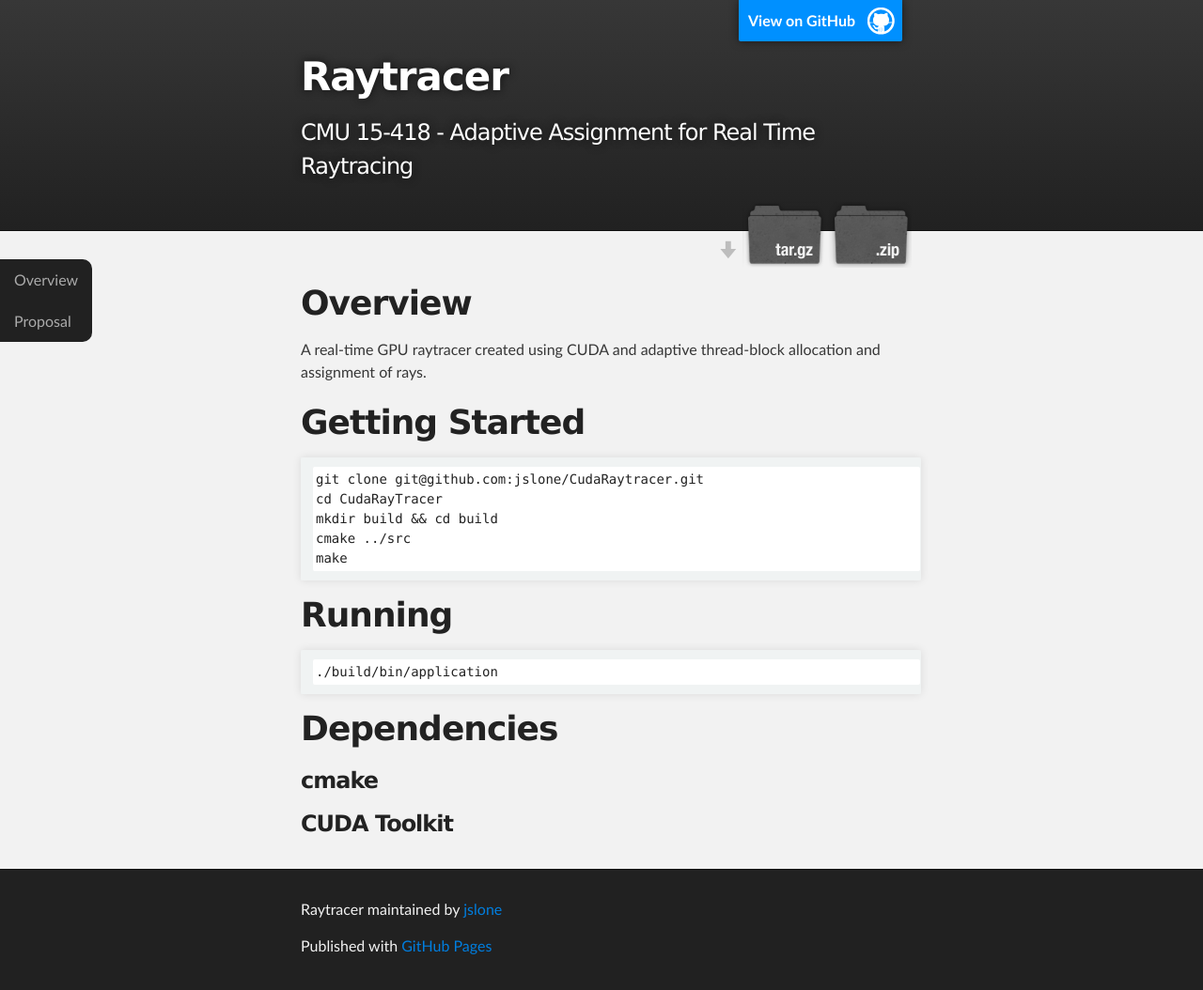
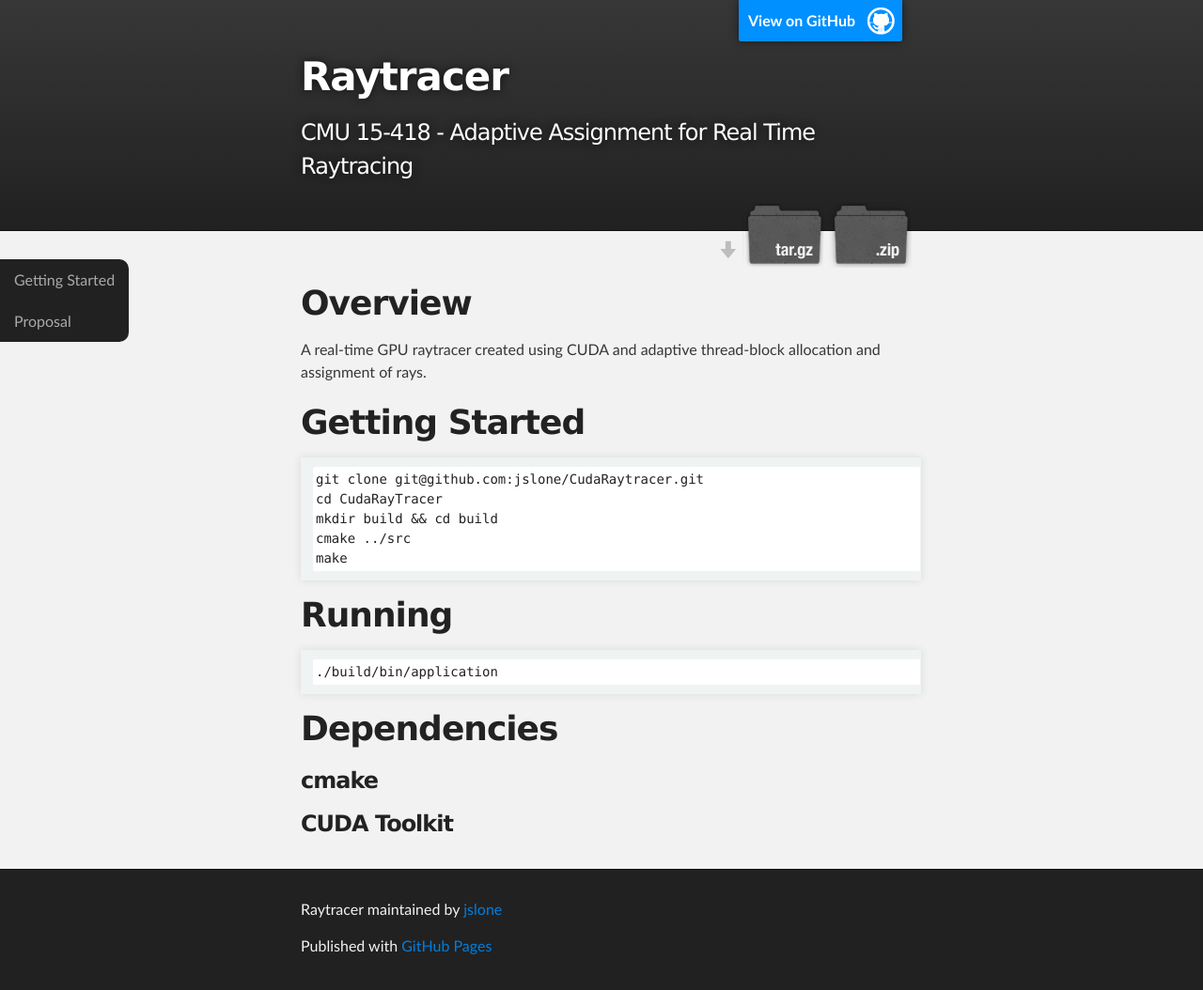
Before and after one commit to jslone/CudaRaytracer, a Jekyll site: the page built from index.md, in a window 1280 px wide. Shown: the whole page at 94% size. Built offline with Jekyll 4.4.1, drawn with Linux system fonts in a browser that asks for light colours.

Commit message:
fixing usage

````diff
--- a/_layouts/page.html
+++ b/_layouts/page.html
@@ -32,7 +32,7 @@
     <div id="main_content_wrap" class="outer">
       <section id="menu">
         <ul>
-          <li><a href="index.html">Overview</a></li>
+          <li><a href="index.html">Getting Started</a></li>
           <li><a href="proposal.html">Proposal</a></li>
         </ul>
       </section>
--- a/index.md
+++ b/index.md
@@ -1,12 +1,13 @@
 ---
 layout: page
-title: Overview
+title: Getting Started
 ---
 
 # Overview
 A real-time GPU raytracer created using CUDA and adaptive thread-block allocation and assignment of rays.
 
 # Getting Started
+
 ```
 git clone git@github.com:jslone/CudaRaytracer.git
 cd CudaRayTracer
@@ -16,6 +17,7 @@
 ```
 
 # Running
+
 ```
 ./build/bin/application
 ```
````
